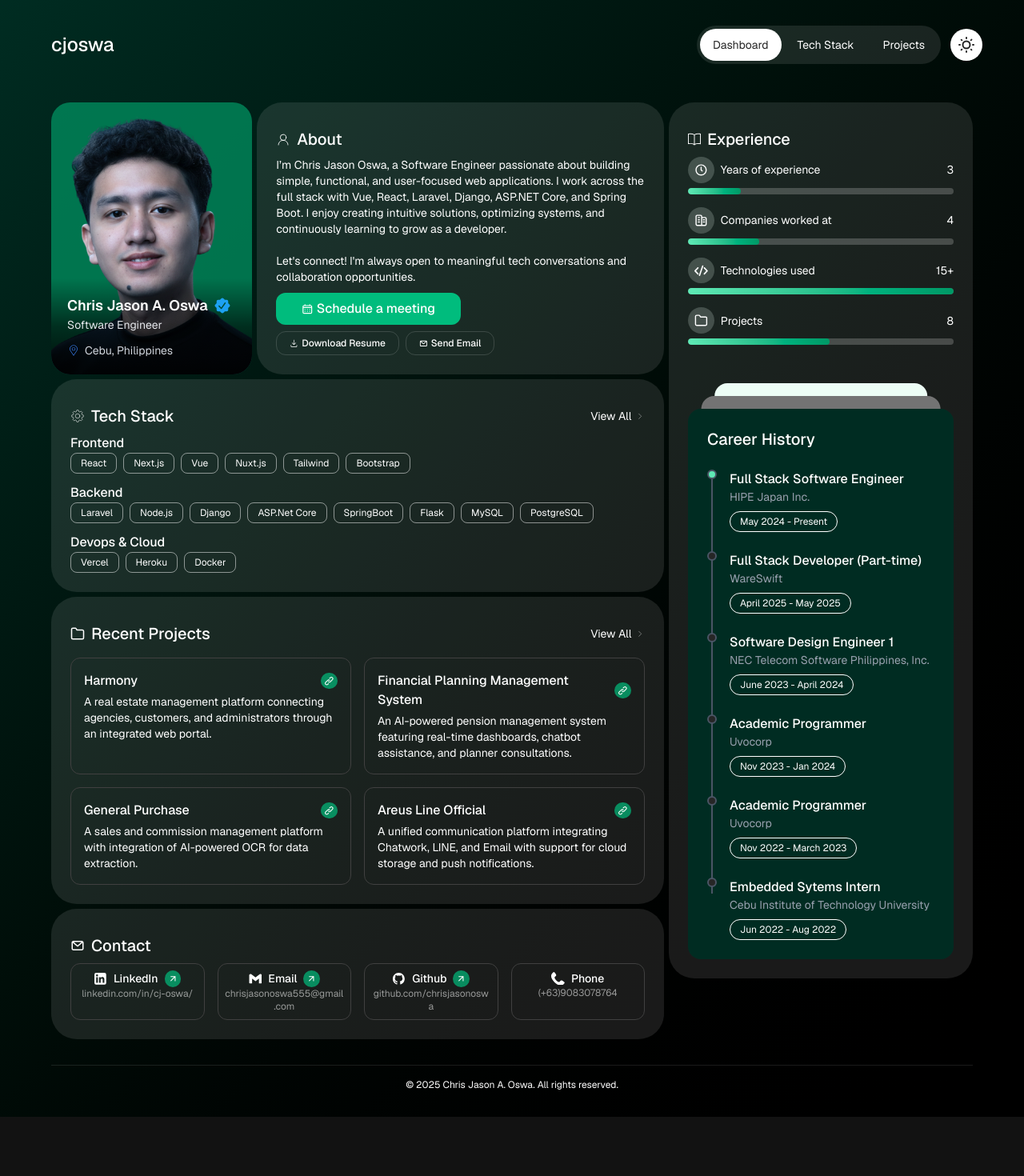
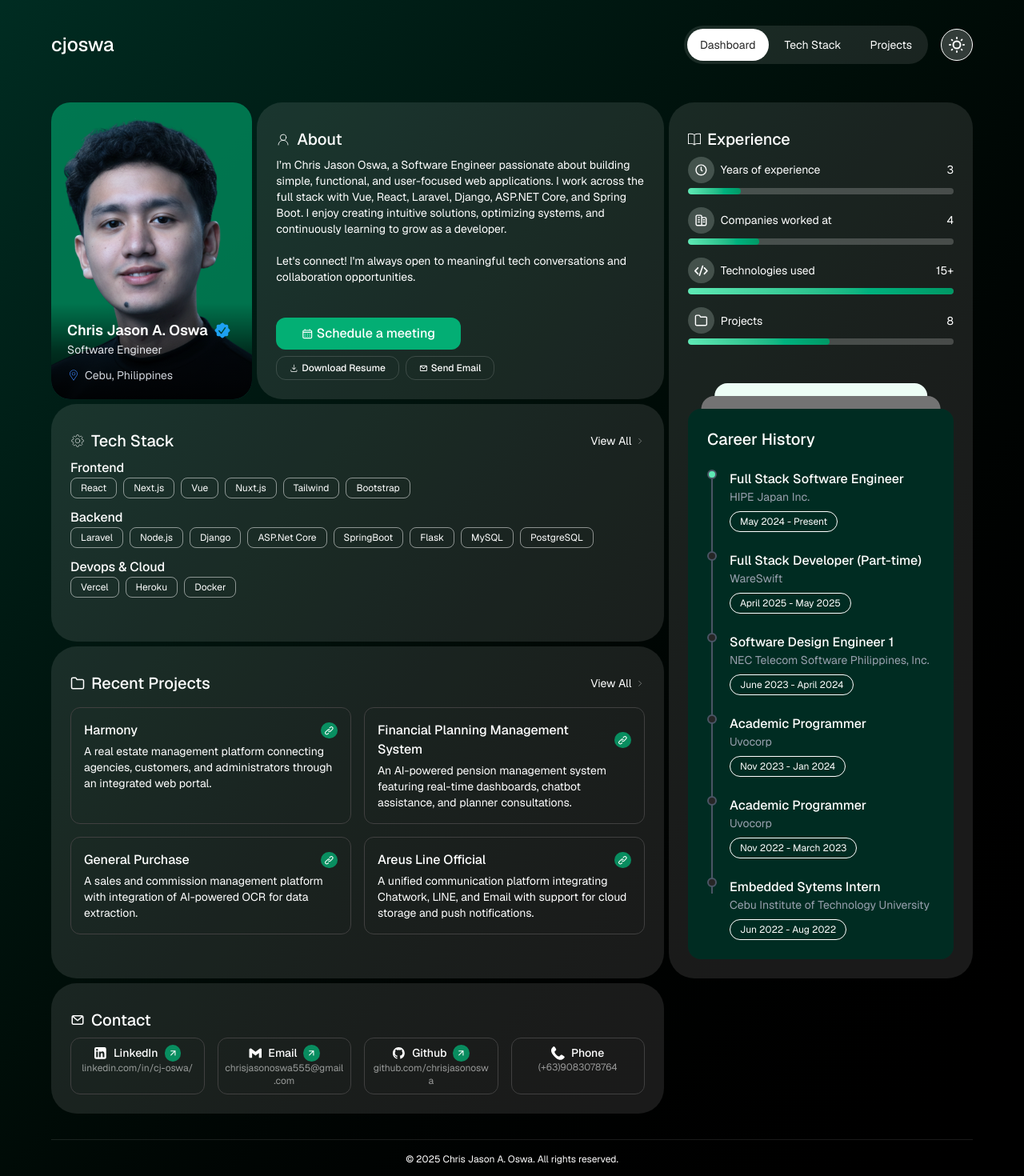
Before and after one commit to chrisjasonoswa/my-portfolio, a Next.js app: page /dashboard in a window 1280 px wide. Shown: the top 1470 px of the page at 80% size. Before the commit the page ends 1396 px from the top, so only its background shows below. Built offline with nearby package versions, Linux system fonts and the light colour scheme.

Commit message:
feature: add menu pop up on xs screens

```diff
--- a/src/app/dashboard/page.tsx
+++ b/src/app/dashboard/page.tsx
@@ -19,13 +19,9 @@ import Link from "next/link";
 const page = () => {
   return (
     <div className="flex flex-col">
-      <div className="grid grid-cols-12 gap-1.5">
-        {/* Profile, About, Tech Stack, Projects */}
-        <div className="col-span-12 lg:col-span-8 space-y-1.5">
-          {/* Profile and About */}
-          <div className="grid grid-cols-12 gap-1.5">
+      <div className="grid grid-cols-9 gap-1.5">
         {/* Profile */}
-            <div className="card relative  min-h-85 w-full rounded-3xl bg-emerald-900/90 dark:bg-emerald-600/70 col-span-12 sm:col-span-4">
+        <div className="order-1 card col-span-9 md:col-span-4 lg:col-span-2 relative min-h-85 w-full rounded-3xl bg-emerald-900/90 dark:bg-emerald-600/70">
           {/* Image with overflow-hidden */}
           <div className="absolute inset-0 overflow-hidden rounded-3xl">
             <Image
@@ -33,6 +29,7 @@ const page = () => {
               alt="Profile"
               fill
               className="object-cover"
+              fetchPriority="high"
             />
           </div>
 
@@ -49,8 +46,9 @@ const page = () => {
             </div>
           </div>
         </div>
+
         {/* About */}
-            <div className="card col-span-12 flex flex-col sm:col-span-8 lg:col-span-8">
+        <div className="order-2 card col-span-9 md:col-span-5 lg:col-span-4 flex flex-col  ">
           <div className="card-title1 flex items-center gap-2">
             <ProfileIcon size={"0.9em"} />
             <div>About</div>
@@ -120,130 +118,9 @@ const page = () => {
             </div>
           </div>
         </div>
-          </div>
 
-          {/* Tech Stack */}
-          <div className="card">
-            <div className="card-title1 flex items-center gap-2">
-              <SkillsIcon size={"0.9em"} />
-              <div>Tech Stack</div>
-              <Link href="/tech-stack" className="flex gap-1 items-center ml-auto text-sm font-normal hover:opacity-50">
-                View All<ArrowRightIcon size={'0.9em'}/>
-              </Link>
-            </div>
-            <div className="flex flex-col gap-3">
-              {TECH_STACK.slice(0, 3).map(({title, values}) => {
-                return (
-                  <div
-                    key={title}
-                    className="text-base font-medium"
-                  >
-                    <div>{title}</div>
-                    <div className="flex flex-wrap gap-2">
-                        {values.map((item) => {
-                        return (
-                          <div key={item} className="text-xs font-normal inline-flex rounded-lg py-1 px-3 border border-secondary/20 dark:border-white/50">
-                            { item }
-                          </div>
-                        )
-                      })}
-                    </div>
-
-                  </div>
-                )
-              })}
-            </div>
-          </div>
-
-          {/* Recent Projects */}
-          <div className="card">
-            <div className="card-title1 flex items-center gap-2">
-              <Icon name="folder" size={"0.9em"} />
-              <div>Recent Projects</div>
-              <Link
-                href="/projects"
-                className="flex gap-1 items-center ml-auto text-sm font-normal hover:opacity-50"
-              >
-                View All
-                <ArrowRightIcon size={"0.9em"} />
-              </Link>
-            </div>
-
-            {/* Projects */}
-            <div className="grid grid-cols-1 md:grid-cols-2 gap-4 mt-4">
-              {HISTORY.flatMap((job) => job.projects || []).slice(0, 4).map((project) => (
-                <div
-                  key={project.title}
-                  className="
-                    flex flex-col border border-neutral-300 dark:border-neutral-700 rounded-xl p-4
-                    hover:shadow-2xl hover:duration-500 hover:transform hover:transition-all hover:scale-105
-                  "
-                >
-                  <div className="flex items-center justify-between mb-1">
-                    <div className="font-medium text-foreground text-base">{project.title}</div>
-                    {project.url && (
-                      <Link
-                        href={project.url}
-                        target="_blank"
-                        rel="noopener noreferrer"
-                        className="text-sm bg-primary/70 text-white p-1 rounded-full hover:underline flex items-center gap-1"
-                      >
-                        <Icon name="link" size="0.9em" />
-                      </Link>
-                    )}
-                  </div>
-
-                  <p className="text-sm text-muted-foreground">
-                    {project.shortDescription}
-                  </p>
-                </div>
-              ))}
-            </div>
-          </div>
-
-          {/* Contact */}
-          <div className="card">
-            <div className="card-title1 flex items-center gap-2">
-              <MailIcon size={"0.9em"} />
-              <div>Contact</div>
-            </div>
-
-            {/* Responsive grid */}
-            <div className="grid grid-cols-2 lg:grid-cols-4 gap-4">
-              {CONTACTS.map(({title, url, value, icon}) =>
-                <div
-                  key={title}
-                  className="flex flex-col
-                    border border-neutral-300 dark:border-neutral-700 rounded-xl p-2
-                    hover:shadow-2xl hover:duration-500 hover:transform hover:transition-all hover:scale-105
-                  "
-                >
-                  <div className="flex items-center justify-center gap-2">
-                    <Icon name={icon as keyof typeof ICONS} size="1.2em" />
-                    <div className="font-medium text-sm">{ title }</div>
-                    {url &&
-                      <Link
-                        href={url}
-                        target="_blank"
-                        rel="noopener noreferrer"
-                        className="text-sm bg-primary/70 text-white p-1 rounded-full hover:underline flex items-center gap-1"
-                      >
-                        <Icon name="arrowLink" size="0.9em" />
-                      </Link>
-                    }
-                  </div>
-                  <div className="text-xs opacity-55 text-center wrap-break-word"> { value ?? url}</div>
-                </div>
-              )}
-
-
-            </div>
-          </div>
-
-
-        </div>
         {/* Experience */}
-        <div className="col-span-12 lg:col-span-4">
+        <div className="order-5 lg:order-3 col-span-9 lg:col-span-3 lg:row-span-3">
           <div className="card">
             <div className="card-title1 flex items-center gap-2">
               <BookIcon size={"0.8em"} />
@@ -273,7 +150,7 @@ const page = () => {
               ))}
             </div>
 
-            {/* Experience */}
+            {/* History */}
             <div className="flex flex-col">
               <div className="relative flex flex-col items-center">
                 {/* Layer 3 (bottom/widest) */}
@@ -327,6 +204,126 @@ const page = () => {
 
           </div>
         </div>
+
+        {/* Tech Stack */}
+        <div className="order-3 lg:order-4 card col-span-9 lg:col-span-6">
+          <div className="card-title1 flex items-center gap-2">
+            <SkillsIcon size={"0.9em"} />
+            <div>Tech Stack</div>
+            <Link href="/tech-stack" className="flex gap-1 items-center ml-auto text-sm font-normal hover:opacity-50">
+              View All<ArrowRightIcon size={'0.9em'}/>
+            </Link>
+          </div>
+          <div className="flex flex-col gap-3">
+            {TECH_STACK.slice(0, 3).map(({title, values}) => {
+              return (
+                <div
+                  key={title}
+                  className="text-base font-medium"
+                >
+                  <div>{title}</div>
+                  <div className="flex flex-wrap gap-2">
+                      {values.map((item) => {
+                      return (
+                        <div key={item} className="text-xs font-normal inline-flex rounded-lg py-1 px-3 border border-secondary/20 dark:border-white/50">
+                          { item }
+                        </div>
+                      )
+                    })}
+                  </div>
+
+                </div>
+              )
+            })}
+          </div>
+        </div>
+
+        {/* Recent Projects */}
+        <div className="order-4 lg:order-5 card col-span-9 lg:col-span-6">
+          <div className="card-title1 flex items-center gap-2">
+            <Icon name="folder" size={"0.9em"} />
+            <div>Recent Projects</div>
+            <Link
+              href="/projects"
+              className="flex gap-1 items-center ml-auto text-sm font-normal hover:opacity-50"
+            >
+              View All
+              <ArrowRightIcon size={"0.9em"} />
+            </Link>
+          </div>
+
+          {/* Projects */}
+          <div className="grid grid-cols-1 md:grid-cols-2 gap-4 mt-4">
+            {HISTORY.flatMap((job) => job.projects || []).slice(0, 4).map((project) => (
+              <div
+                key={project.title}
+                className="
+                  flex flex-col border border-neutral-300 dark:border-neutral-700 rounded-xl p-4
+                  hover:shadow-2xl hover:duration-500 hover:transform hover:transition-all hover:scale-105
+                "
+              >
+                <div className="flex items-center justify-between mb-1">
+                  <div className="font-medium text-foreground text-base">{project.title}</div>
+                  {project.url && (
+                    <Link
+                      href={project.url}
+                      target="_blank"
+                      rel="noopener noreferrer"
+                      className="text-sm bg-primary/70 text-white p-1 rounded-full hover:underline flex items-center gap-1"
+                      aria-label={`Go to project link ${project.url}`}
+                    >
+                      <Icon name="link" size="0.9em" />
+                    </Link>
+                  )}
+                </div>
+
+                <p className="text-sm text-muted-foreground">
+                  {project.shortDescription}
+                </p>
+              </div>
+            ))}
+          </div>
+        </div>
+
+        {/* Contact */}
+        <div className="order-last card col-span-9 lg:col-span-6">
+          <div className="card-title1 flex items-center gap-2">
+            <MailIcon size={"0.9em"} />
+            <div>Contact</div>
+          </div>
+
+          {/* Responsive grid */}
+          <div className="grid grid-cols-2 lg:grid-cols-4 gap-4">
+            {CONTACTS.map(({title, url, value, icon}) =>
+              <div
+                key={title}
+                className="flex flex-col
+                  border border-neutral-300 dark:border-neutral-700 rounded-xl p-2
+                  hover:shadow-2xl hover:duration-500 hover:transform hover:transition-all hover:scale-105
+                "
+              >
+                <div className="flex items-center justify-center gap-2">
+                  <Icon name={icon as keyof typeof ICONS} size="1.2em" />
+                  <div className="font-medium text-sm">{ title }</div>
+                  {url &&
+                    <Link
+                      href={url}
+                      target="_blank"
+                      rel="noopener noreferrer"
+                      className="text-sm bg-primary/70 text-white p-1 rounded-full hover:underline flex items-center gap-1"
+                      aria-label={`Go to ${url}`}
+                    >
+                      <Icon name="arrowLink" size="0.9em" />
+                    </Link>
+                  }
+                </div>
+                <div className="text-xs opacity-55 text-center wrap-break-word"> { value ?? url}</div>
+              </div>
+            )}
+
+
+          </div>
+        </div>
       </div>
     </div>
   );
--- a/src/app/layout.tsx
+++ b/src/app/layout.tsx
@@ -16,8 +16,8 @@ const geistMono = Geist_Mono({
 });
 
 export const metadata: Metadata = {
-  title: "Chris Oswa – Portfolio",
-  description: "Personal portfolio and resume website",
+  title: "Chris Jason Oswa – Portfolio",
+  description: "Portfolio website",
 };
 
 export default function RootLayout({
--- a/src/app/projects/page.tsx
+++ b/src/app/projects/page.tsx
@@ -29,6 +29,7 @@ const page = () => {
                     target="_blank"
                     rel="noopener noreferrer"
                     className="text-sm bg-primary/70 text-white p-1 rounded-full hover:underline flex items-center gap-1"
+                    aria-label={`Go to project link ${project.url}`}
                   >
                     <Icon name="link" size="0.9em" />
                   </Link>
--- a/src/components/layout/nav.tsx
+++ b/src/components/layout/nav.tsx
@@ -4,6 +4,8 @@
   import SunIcon from "../ui/icons/SunIcon";
   import MoonIcon from "../ui/icons/MoonIcon";
   import { useEffect, useState } from "react";
+  import MenuIcon from "../ui/icons/MenuIcon";
+  import Icon from "../ui/icons/Icon";
 
   const NAV_ITEMS = [
     { title: "Dashboard", link: "/dashboard" },
@@ -13,13 +15,18 @@
   const Nav = () => {
     const router = useRouter();
     const pathName = usePathname();
+
+    // States
     const { theme, setTheme } = useTheme();
+    const [mounted, setMounted] = useState(false);
+    const [menuOpen, setMenuOpen] = useState(false);
+
+
+    // Functions
     const switchTheme = () => {
       if (theme === "dark") setTheme("light");
       else setTheme("dark");
     };
-
-    const [mounted, setMounted] = useState(false);
 
     useEffect(() => {
       const updateMounted = () => {
@@ -29,6 +36,9 @@
       updateMounted()
     }, []);
 
+    const toggleMenu = () => {
+      setMenuOpen(!menuOpen)
+    }
 
     return (
       <nav className="mb-12 flex flex-wrap items-center justify-between gap-1">
@@ -38,9 +48,9 @@
             <span>cjoswa</span>
           </div>
         </div>
-        {/* actions section*/}
-        <div className="flex min-h-12 gap-2 flex-1 sm:flex-none justify-between">
-          <div className="nav-items-list">
+        {/* actions section (sm screens and up)*/}
+        <div className="flex min-h-12 gap-2 justify-between">
+          <div className="hidden sm:flex nav-items-list ">
             {NAV_ITEMS.map((navItems) => (
               <button
                 key={navItems.title}
@@ -51,15 +61,31 @@
               </button>
             ))}
           </div>
-          <div className="p-1">
-            <button className="theme-toggle" onClick={switchTheme}>
+          <div className="flex w-12 py-1 justify-end">
+            <button className="theme-toggle" onClick={switchTheme} aria-label="theme-toggle">
               {mounted && (
                 theme === "light" ? <MoonIcon /> : <SunIcon />
               )}
-
             </button>
           </div>
-
+          <div className="flex sm:hidden w-12 py-1 justify-end menu-dropdown-container">
+            <button className="menu-toggle" onClick={toggleMenu} aria-label="menu-toggle">
+              <MenuIcon />
+            </button>
+            { menuOpen &&
+              <div className="menu-dropdown-nav-items">
+                {NAV_ITEMS.map((navItems) => (
+                  <button
+                    key={navItems.title}
+                    className={`rounded-2xl w-full px-4 py-2 ${pathName === navItems.link ? "nav-button-active" : "nav-button-inactive"}`}
+                    onClick={() => router.push(navItems.link)}
+                  >
+                    {navItems.title}
+                  </button>
+                ))}
+              </div>
+            }
+          </div>
         </div>
       </nav>
     );
--- a/src/components/ui/buttons/button.tsx
+++ b/src/components/ui/buttons/button.tsx
@@ -15,12 +15,12 @@ const colorMap = {
   primary: {
     solid: `
       border-none
-      bg-primary
+      bg-primary/90
       text-white
     `,
     outline: `
-      border border-primary dark:border-primary
-      text-primary dark:text-primary
+      border border-primary/90 dark:border-primary/90
+      text-primary/90 dark:text-primary/90
     `,
   },
   secondary: {
--- /dev/null
+++ b/src/components/ui/icons/ArrowSwitchIcon.tsx
@@ -0,0 +1,24 @@
+interface IconProps {
+  size?: number | string;
+  color?: string;
+}
+
+export default function ArrowSwitchIcon({
+  size = 24,
+  color = "currentColor",
+}: IconProps) {
+  return (
+    <svg
+      width={size}
+      height={size}
+      viewBox="0 0 24 24"
+      fill="none"
+      xmlns="http://www.w3.org/2000/svg"
+    >
+      <path
+        d="M14.293 2.293a1 1 0 0 1 1.414 0l4 4a1 1 0 0 1 0 1.414l-4 4a1 1 0 0 1-1.414-1.414L16.586 8H5a1 1 0 0 1 0-2h11.586l-2.293-2.293a1 1 0 0 1 0-1.414zm-4.586 10a1 1 0 0 1 0 1.414L7.414 16H19a1 1 0 1 1 0 2H7.414l2.293 2.293a1 1 0 0 1-1.414 1.414l-4-4a1 1 0 0 1 0-1.414l4-4a1 1 0 0 1 1.414 0z"
+        fill={color}
+      />
+    </svg>
+  );
+}
--- a/src/components/ui/icons/Icon.tsx
+++ b/src/components/ui/icons/Icon.tsx
@@ -21,11 +21,13 @@ import SkillsIcon from "./SkillsIcon";
 import SunIcon from "./SunIcon";
 import VerifiedBadgeIcon from "./VerifiedBadgeIcon";
 import ArrowLeftIcon from "./ArrowLeftIcon";
+import ArrowSwitchIcon from "./ArrowSwitchIcon";
 
 export const ICONS = {
   arrowRight: ArrowRightIcon,
   arrowLeft: ArrowLeftIcon,
   arrowLink: ArrowLinkIcon,
+  arrowSwitch: ArrowSwitchIcon,
   book: BookIcon,
   briefcase: BriefcaseIcon,
   building: BuildingIcon,
--- /dev/null
+++ b/src/components/ui/icons/MenuIcon.tsx
@@ -0,0 +1,22 @@
+export default function MenuIcon({
+  size = 24,
+  color = "currentColor",
+}: {
+  size?: number | string;
+  color?: string;
+}) {
+  return (
+    <svg
+      xmlns="http://www.w3.org/2000/svg"
+      width={size}
+      height={size}
+      viewBox="0 0 24 24"
+      fill={color}
+    >
+      <path
+        fillRule="evenodd"
+        d="M21,17 C21.5522847,17 22,17.4477153 22,18 C22,18.5522847 21.5522847,19 21,19 L3,19 C2.44771525,19 2,18.5522847 2,18 C2,17.4477153 2.44771525,17 3,17 L21,17 Z M21,11 C21.5522847,11 22,11.4477153 22,12 C22,12.5522847 21.5522847,13 21,13 L3,13 C2.44771525,13 2,12.5522847 2,12 C2,11.4477153 2.44771525,11 3,11 L21,11 Z M21,5 C21.5522847,5 22,5.44771525 22,6 C22,6.55228475 21.5522847,7 21,7 L3,7 C2.44771525,7 2,6.55228475 2,6 C2,5.44771525 2.44771525,5 3,5 L21,5 Z"
+      />
+    </svg>
+  );
+}
--- a/src/components/ui/icons/VerifiedBadgeIcon.tsx
+++ b/src/components/ui/icons/VerifiedBadgeIcon.tsx
@@ -12,9 +12,9 @@ export default function VerifiedBadgeIcon(
       <svg
         xmlns="http://www.w3.org/2000/svg"
         width={customSize}
-        height={customColor}
+        height={customSize}
         viewBox="0 0 56 56"
-        fill={color}
+        fill={customColor}
         className="cursor-pointer"
       >
         <path d="M23.6641 52.3985C26.6172 55.375 29.3594 55.3516 32.3126 52.3985L35.9219 48.8125C36.2969 48.461 36.625 48.3203 37.1172 48.3203H42.1797C46.3749 48.3203 48.3204 46.3985 48.3204 42.1797V37.1172C48.3204 36.625 48.461 36.2969 48.8124 35.9219L52.3749 32.3125C55.3749 29.3594 55.3514 26.6172 52.3749 23.6641L48.8124 20.0547C48.461 19.7031 48.3204 19.3516 48.3204 18.8829V13.7969C48.3204 9.625 46.3985 7.6563 42.1797 7.6563H37.1172C36.625 7.6563 36.2969 7.5391 35.9219 7.1875L32.3126 3.6016C29.3594.625 26.6172.6485 23.6641 3.6016L20.0547 7.1875C19.7032 7.5391 19.3516 7.6563 18.8828 7.6563H13.7969C9.6016 7.6563 7.6563 9.5782 7.6563 13.7969V18.8829C7.6563 19.3516 7.5391 19.7031 7.1876 20.0547L3.6016 23.6641C.6251 26.6172.6485 29.3594 3.6016 32.3125L7.1876 35.9219C7.5391 36.2969 7.6563 36.625 7.6563 37.1172V42.1797C7.6563 46.375 9.6016 48.3203 13.7969 48.3203H18.8828C19.3516 48.3203 19.7032 48.461 20.0547 48.8125ZM24.0391 39.7891C23.3126 39.7891 22.8438 39.5547 22.4923 39.1563L14.6641 30.4609C14.336 30.086 14.1485 29.6172 14.1485 29.125C14.1485 28.0234 14.9923 27.2031 16.1876 27.2031C16.8204 27.2031 17.2891 27.4141 17.711 27.8594L23.9219 34.7266L35.9923 17.7344C36.461 17.0547 36.9297 16.7734 37.7501 16.7734C38.8985 16.7734 39.7188 17.6172 39.7188 18.7188C39.7188 19.1172 39.5547 19.586 39.2969 19.9609L25.6328 39.0625C25.2813 39.5078 24.7423 39.7891 24.0391 39.7891Z" />
--- a/src/styles/buttons.css
+++ b/src/styles/buttons.css
@@ -7,4 +7,35 @@
   .full-button{
     @apply flex items-center gap-2 py-1.5 px-4 rounded-lg text-white
   }
+
+  .theme-toggle {
+    @apply
+      inline-flex items-center justify-center
+      h-full
+      aspect-square
+      rounded-full
+      text-secondary dark:text-white
+      border border-secondary dark:border-white
+      bg-secondary/5 dark:bg-white/20
   }
+
+  .menu-toggle{
+    @apply
+      inline-flex items-center justify-center
+      h-full
+      aspect-square
+      rounded-full
+      text-white dark:text-secondary
+      bg-secondary dark:bg-white;
+  }
+
+
+  .menu-dropdown-container {
+    position: relative;
+    display: inline-block;
+  }
+  .menu-dropdown-nav-items{
+    @apply block top-14 absolute min-w-40 rounded-xl z-1 gap-1 p-1
+      bg-white/90 dark:bg-white/20 backdrop-blur-3xl
+  }
+}
--- a/src/styles/globals.css
+++ b/src/styles/globals.css
@@ -64,15 +64,7 @@
       bg-secondary/10 dark:bg-white/10
   }
 
-  .theme-toggle {
-    @apply
-      flex items-center justify-center
-      h-full
-      aspect-square
-      rounded-full
-      text-white dark:text-secondary
-      bg-secondary dark:bg-white;
-  }
+
 }
 
 @import "./buttons.css";
```
Also changed, not shown: public/profile.png (added). Lines whose indentation alone changed are shown as unchanged.
